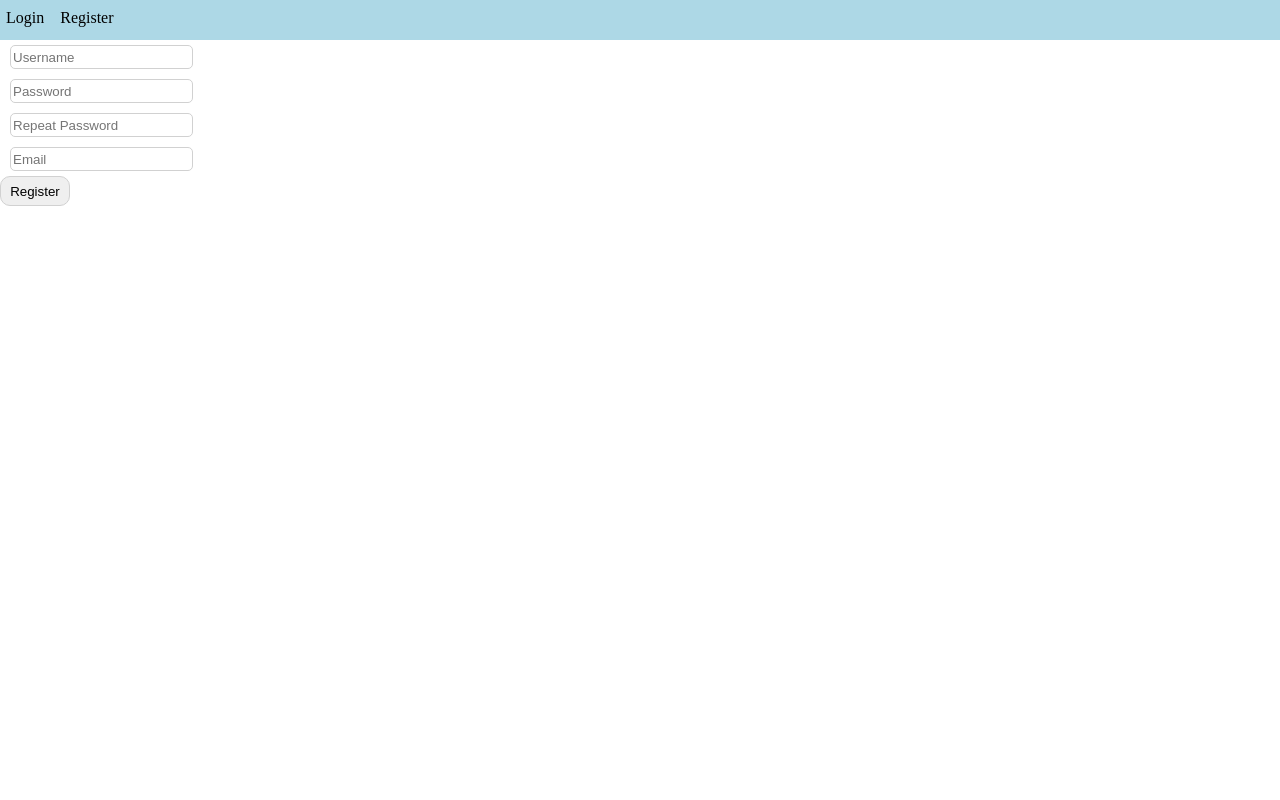
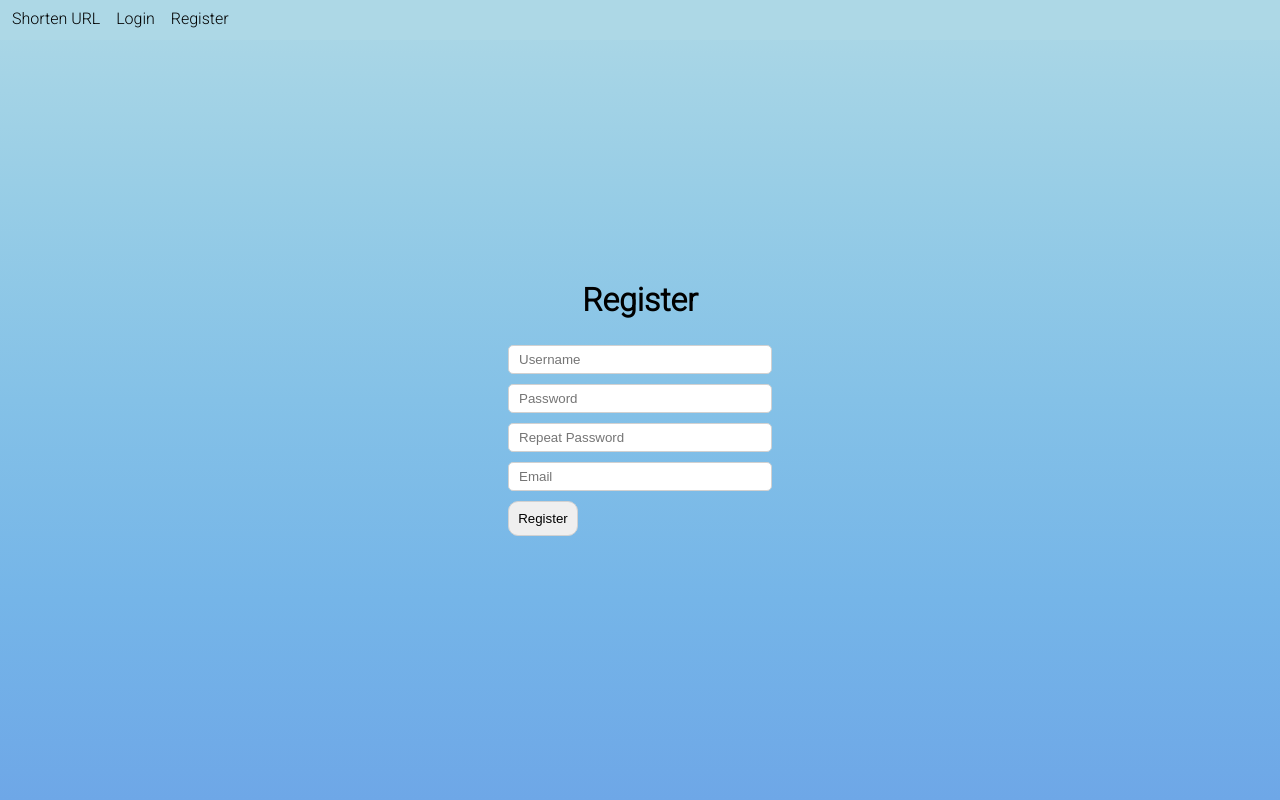
Before and after one commit to SiriusKoan/shorten-url-with-kv, a Flask app: page /register in a window 1280 px wide. Run offline with Flask 2, Linux system fonts and the light colour scheme; data comes from the database, SQL or seed files in the repository.

Commit message:
Add login, register and main page

```diff
--- a/static/index.css
+++ b/static/index.css
@@ -1,3 +1,14 @@
 body {
     margin: 0;
+    min-height: 100vh;
+    background-image: linear-gradient(to bottom, #add8e6, #97cde6, #84c1e7, #75b5e8, #6ea7e7);
+    font-family: 'Roboto', sans-serif;
 }
+
+.center-container {
+    display: flex;
+    flex-direction: column;
+    justify-content: center;
+    align-items: center;
+    min-height: 90vh;
+}
--- a/static/input.css
+++ b/static/input.css
@@ -1,12 +1,14 @@
 input[type="text"], input[type="email"], input[type="password"], input[type="number"] {
     margin: 5px 10px 5px 10px;
+    padding-left: 10px;
     font-family: 'Noto Sans TC', sans-serif;
     background: #FFFFFF;
     color: black;
     border: 1px solid #d1d1d1;
     border-radius: 5px;
     min-width: 0;
-    height: 20px;
+    height: 25px;
+    width: 250px;
     outline: none;
     -webkit-transition: .18s ease-out;
     -moz-transition: .18s ease-out;
@@ -26,9 +28,10 @@ input[type="text"]:disabled, input[type="email"]:disabled, input[type="password"
 input[type="submit"] {
     font-family: 'Noto Sans TC', sans-serif;
     min-width: 70px;
-    height: 30px;
+    height: 35px;
     border: 1px solid #d1d1d1;
     border-radius: 10px;
+    margin: 5px 10px 5px 10px;
 }
 
 input[type="submit"]:hover {
--- a/static/nav.css
+++ b/static/nav.css
@@ -5,6 +5,10 @@ nav {
     height: 40px;
     top: 0;
     width: 100vw;
+}
+
+nav span:first-child {
+    margin-left: 6px;
 }
 
 nav span a {
--- a/templates/base.html
+++ b/templates/base.html
@@ -2,23 +2,33 @@
 
 <!DOCTYPE html>
 <html lang="en">
+
 <head>
     <meta charset="UTF-8">
     <meta http-equiv="X-UA-Compatible" content="IE=edge">
     <meta name="viewport" content="width=device-width, initial-scale=1.0">
     <title>{% block title %}{% endblock %}</title>
+    <!-- style -->
     <link rel="stylesheet" href="/static/index.css">
     <link rel="stylesheet" href="/static/input.css">
     <link rel="stylesheet" href="/static/messages.css">
     <link rel="stylesheet" href="/static/nav.css">
+    <!-- font -->
+    <link rel="preconnect" href="https://fonts.googleapis.com">
+    <link rel="preconnect" href="https://fonts.gstatic.com" crossorigin>
+    <link href="https://fonts.googleapis.com/css2?family=Roboto:wght@300&display=swap" rel="stylesheet">
     {% block extra_import %}
     {% endblock %}
 </head>
+
 <body>
     {{ display_msg(messages) }}
     <nav>
+        <span><a href="/">Shorten URL</a></span>
         {% if current_user.is_active %}
         <span><a href="/dashboard">Dashboard</a></span>
+        <span><a href="/user_setting">User Setting</a></span>
+        <span><a href="/logout">Logout</a></span>
         {% if current_user.is_admin %}
         <span><a href="/admin_dashboard">Admin Dashboard</a></span>
         <span><a href="/manage_user">Manage User</a></span>
@@ -31,4 +41,5 @@
     {% block content %}
     {% endblock %}
 </body>
+
 </html>
--- a/templates/index.html
+++ b/templates/index.html
@@ -3,6 +3,8 @@
 {% block title %}Shorten URL{% endblock %}
 
 {% block content %}
+<div class="center-container">
+    <h1>Shorten URL</h1>
     <form action="/" method="post">
         {{ form.csrf_token }}
         <div class="field">
@@ -15,4 +17,5 @@
             {{ form.submit }}
         </div>
     </form>
+</div>
 {% endblock %}
--- a/templates/login.html
+++ b/templates/login.html
@@ -3,6 +3,8 @@
 {% block title %}Login{% endblock %}
 
 {% block content %}
+<div class="center-container">
+    <h1>Login</h1>
     <form action="/login" method="post">
         {{ form.csrf_token }}
         <div class="field">
@@ -15,4 +17,5 @@
             {{ form.submit }}
         </div>
     </form>
+</div>
 {% endblock %}
--- a/templates/register.html
+++ b/templates/register.html
@@ -3,6 +3,8 @@
 {% block title %}Register{% endblock %}
 
 {% block content %}
+<div class="center-container">
+    <h1>Register</h1>
     <form action="/register" method="post">
         {{ form.csrf_token }}
         <div class="field">
@@ -21,4 +23,5 @@
             {{ form.submit }}
         </div>
     </form>
+</div>
 {% endblock %}
```
Lines whose indentation alone changed are shown as unchanged.
